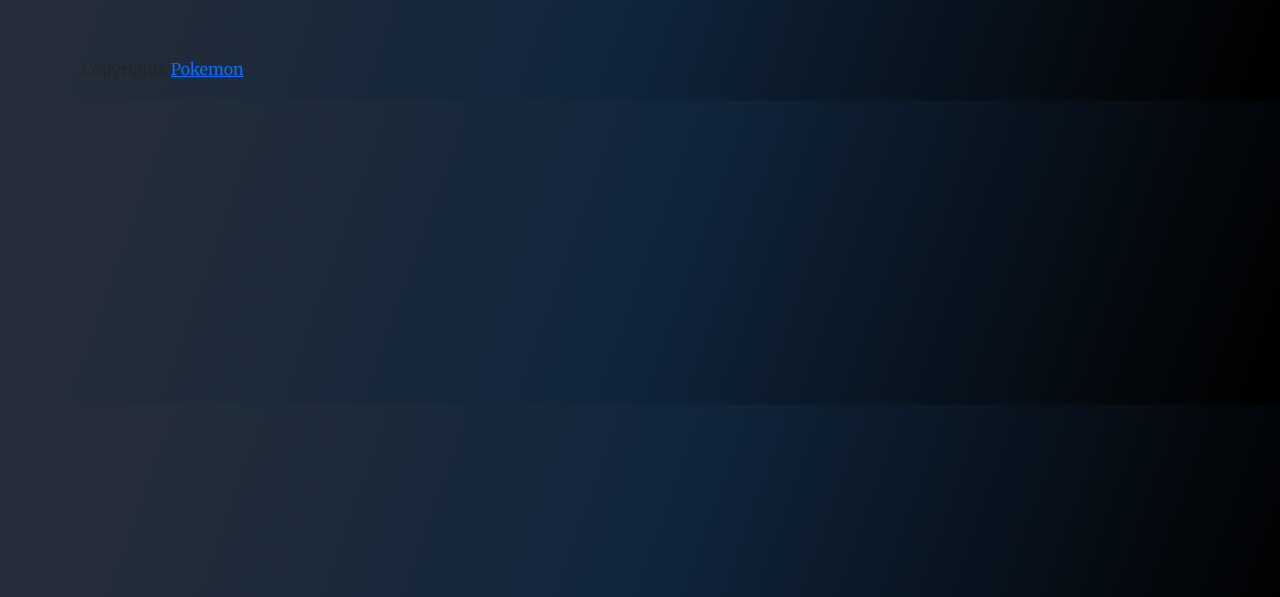
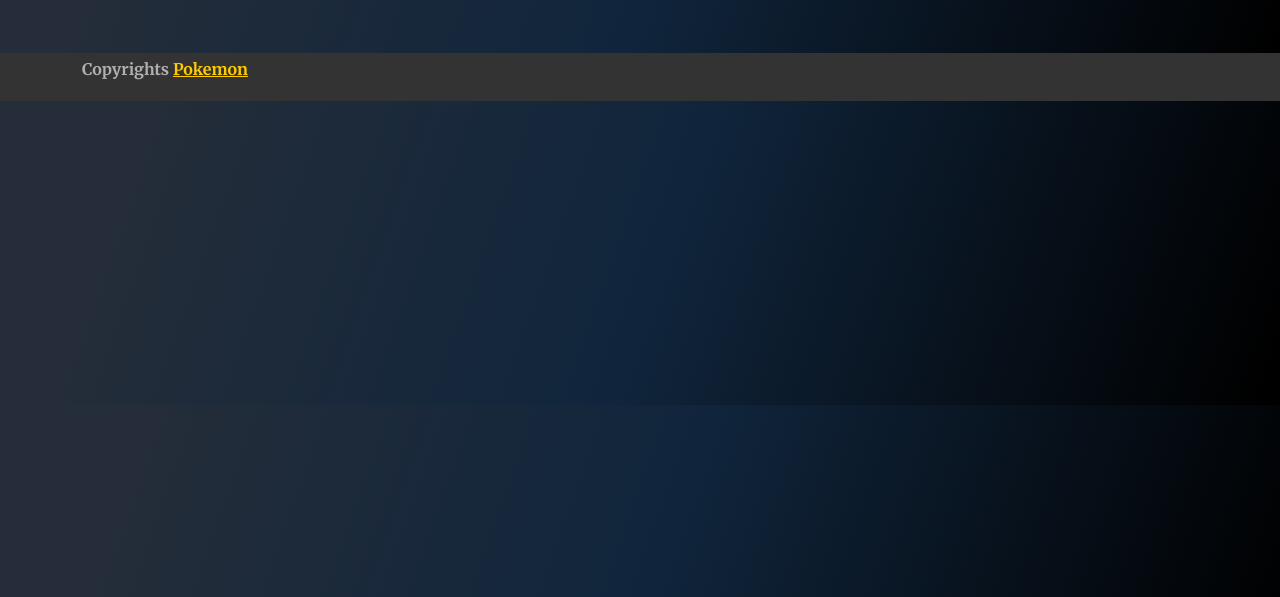
Before and after one commit to PatharePrasad/Pokedex-main, a website built with Parcel: page Pokedex-main/src/index.html in a window 1280 px wide. Shown: the part 203-800 px from the top of the page. Built offline with nearby package versions, Linux system fonts and the light colour scheme; a web font is replaced by a local one.

Commit message:
Add footer styles with dark background and link color

```diff
--- a/Pokedex-main/src/css/main.css
+++ b/Pokedex-main/src/css/main.css
@@ -24,3 +24,14 @@ h1 {
     rgb(255, 255, 5) 98.8%
   );
 }
+
+footer {
+  background-color: #333; /* Dark gray for footer */
+  color: #b0b0b0;
+  padding: 10px;
+  font-weight: bolder;
+}
+
+footer a {
+  color: #ffcc00; /* Yellow for links */
+}
```
